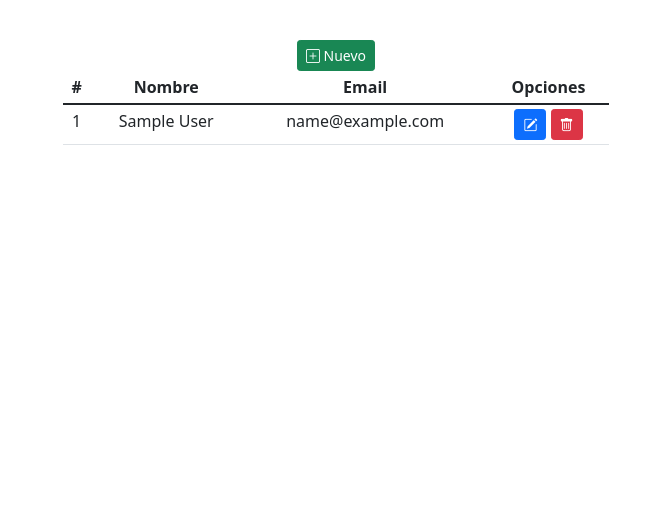
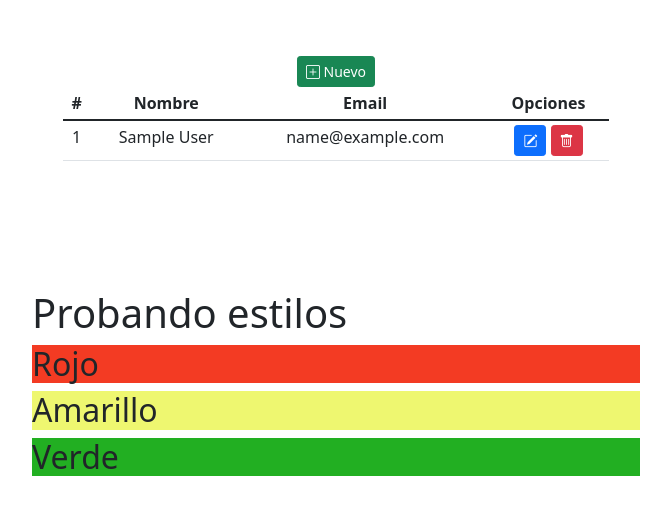
Before and after one commit to alxcolque/django_online, a Django app: page / in a window 1280 px wide. Shown: the part 56-571 px from the top of the page, without its empty margins (304-975 px from the left). Run offline with Django 3.2, Linux system fonts and the light colour scheme; tables that the repository leaves empty hold one stand-in row (values such as "Sample post"); some libraries are stand-ins or nearby versions.

Commit message:
add style

```diff
--- a/miprodj/miprodj/settings.py
+++ b/miprodj/miprodj/settings.py
@@ -25,7 +25,7 @@ SECRET_KEY = 'django-insecure-9_(9&_oo9gv!ql6g97uy-g3jve09si1)4b)&^k*j#-!*xel_7u
 # SECURITY WARNING: don't run with debug turned on in production!
 DEBUG = True
 
-ALLOWED_HOSTS = []
+ALLOWED_HOSTS = ['127.0.0.1','aleccol.pythonanywhere.com']
 
 
 # Application definition
@@ -119,6 +119,7 @@ USE_TZ = True
 # https://docs.djangoproject.com/en/3.2/howto/static-files/
 
 STATIC_URL = '/static/'
+#STATIC_URL = '/home/aleccol/django_online/miprodj//'
 
 # Default primary key field type
 # https://docs.djangoproject.com/en/3.2/ref/settings/#default-auto-field
--- a/miprodj/users/static/css/style.css
+++ b/miprodj/users/static/css/style.css
@@ -1,6 +1,10 @@
-body{
-    background: crimson;
+
+#rojo{
+    background: rgb(243, 59, 35);
 }
-#midiv{
-    background: crimson;
+#amarillo{
+    background: rgb(238, 247, 112);
 }
+#verde{
+    background: rgb(34, 175, 34);
+}
--- a/miprodj/users/templates/users/inicio.html
+++ b/miprodj/users/templates/users/inicio.html
@@ -7,7 +7,7 @@
   <meta name="viewport" content="width=device-width, initial-scale=1.0">
   <title>Mi web</title>
   {% load static %}
-    <!-- <link rel="stylesheet" href="{% static 'css/style.css' %}"> -->
+  <link rel="stylesheet" href="{% static 'css/style.css' %}">
   <!-- CSS only -->
   <link href="https://cdn.jsdelivr.net/npm/bootstrap@5.1.3/dist/css/bootstrap.min.css" rel="stylesheet"
     integrity="sha384-1BmE4kWBq78iYhFldvKuhfTAU6auU8tT94WrHftjDbrCEXSU1oBoqyl2QvZ6jIW3" crossorigin="anonymous">
@@ -19,11 +19,12 @@
 </head>
 
 <body>
-    <header>
+  <header class="mt-3">
     <nav class="navbar navbar-expand-md navbar-dark fixed-top bg-dark">
       <div class="container-fluid">
         <a class="navbar-brand" href="#">MiWEB</a>
-            <button class="navbar-toggler" type="button" data-bs-toggle="collapse" data-bs-target="#navbarCollapse" aria-controls="navbarCollapse" aria-expanded="false" aria-label="Toggle navigation">
+        <button class="navbar-toggler" type="button" data-bs-toggle="collapse" data-bs-target="#navbarCollapse"
+          aria-controls="navbarCollapse" aria-expanded="false" aria-label="Toggle navigation">
           <span class="navbar-toggler-icon"></span>
         </button>
         <div class="collapse navbar-collapse" id="navbarCollapse">
@@ -79,6 +80,25 @@
         </div>
       </div>
     </section>
+    <section>
+      <div class="content">
+        <div class="col-lg-6 col-md-8 mx-auto">
+          <div class="card-body">
+            <h1>Probando estilos</h1>
+            <div id="rojo">
+              <h2>Rojo</h2>
+            </div>
+            <div id="amarillo">
+              <h2>Amarillo</h2>
+            </div>
+            <div id="verde">
+              <h2>Verde</h2>
+            </div>
+
+          </div>
+        </div>
+      </div>
+    </section>
   </main>
 </body>
 
```
Lines whose indentation alone changed are shown as unchanged.
